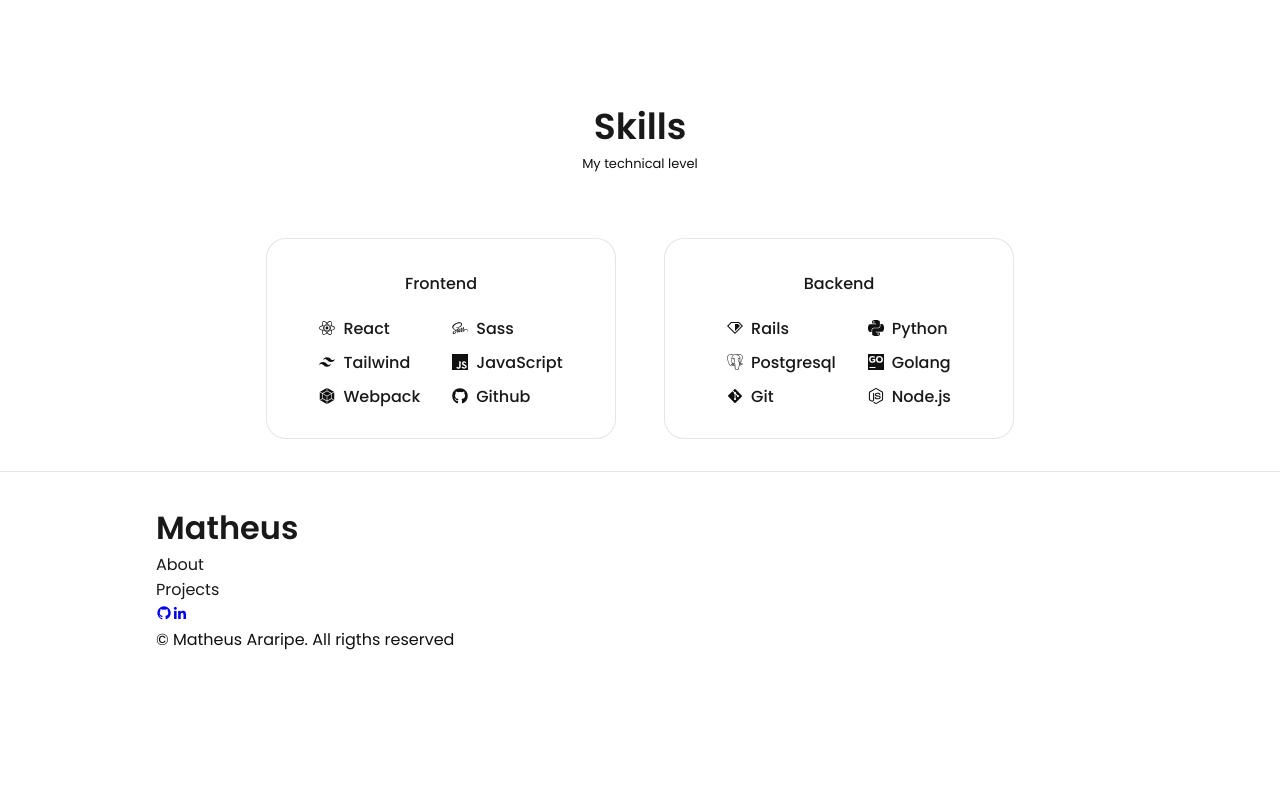
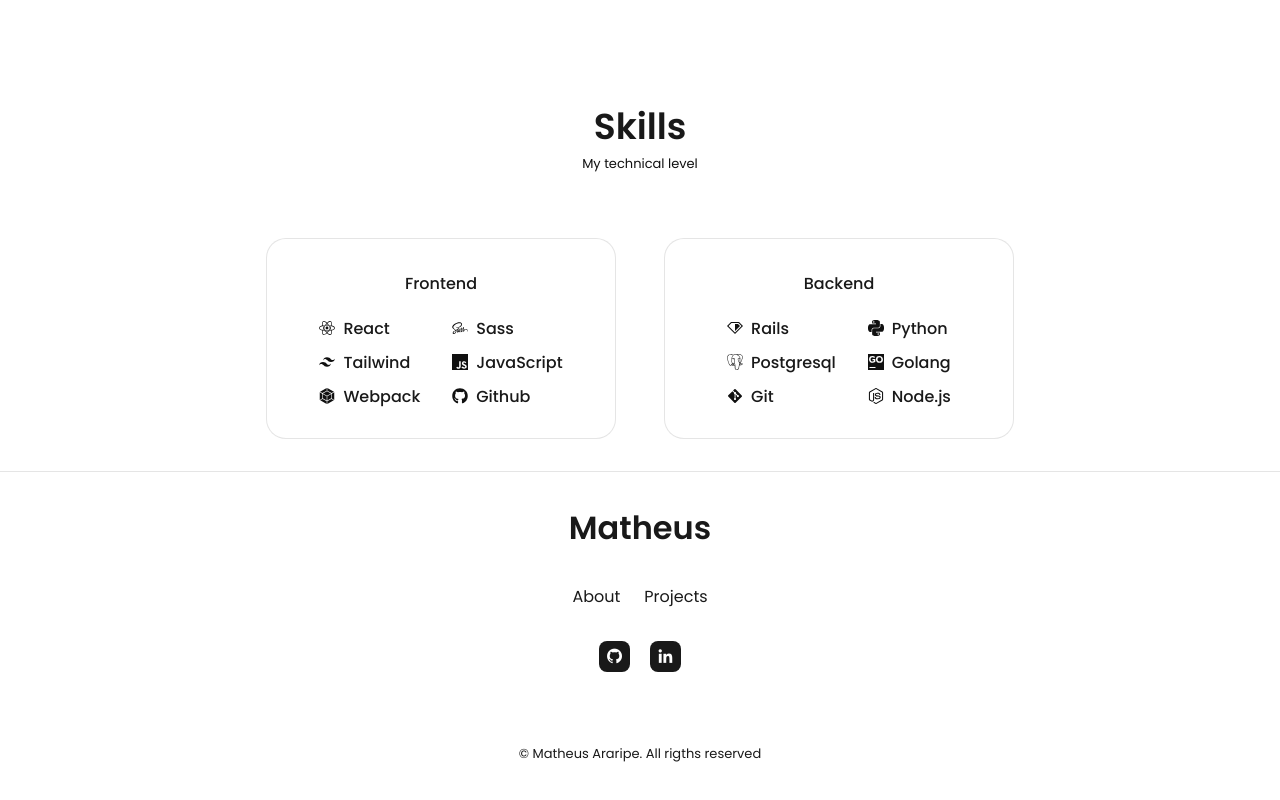
Before and after one commit to MatheusAraripe/my-web-portfolio, a React (Create React App) app: page / in a window 1280 px wide. Shown: the part 1463-2263 px from the top of the page. Before the commit the page ends 2211 px from the top, so only its background shows below. Built offline with nearby package versions, Linux system fonts and the light colour scheme.

Commit message:
fix: make the footer responsive

```diff
--- a/src/components/footer/footer.css
+++ b/src/components/footer/footer.css
@@ -12,3 +12,56 @@
 .footer__link{
   color: var(--title-color);
 }
+
+.footer__title {
+  text-align: center;
+  margin-bottom: var(--mb-2);
+}
+
+.footer__link:hover{
+  color: var(--title-color-dark);
+}
+
+.footer__list {
+  display: flex;
+  justify-content: center;
+  column-gap: 1.5rem;
+  margin-bottom: var(--mb-2);
+}
+
+.footer__social {
+  display: flex;
+  justify-content: center;
+  column-gap: 1.25rem;
+}
+
+
+.footer__social-link {
+  background-color: var(--title-color);
+  color: var(--container-color);
+  font-size: 1.125rem;
+  padding: 0.4rem;
+  border-radius: 0.5rem;
+  display: inline-flex;
+}
+
+.footer__social-link:hover{
+  background-color: var(--title-color-dark);
+}
+
+.footer__copy {
+  display: block;
+  margin-top: 4.5rem;
+  color: var(--title-color);
+  text-align: center;
+  font-size: var(--smaller-font-size);
+}
+
+
+@media screen and (max-width: 992px){
+  .footer__social-link{
+    padding: 0.25rem;
+    border-radius: 0.25rem;
+    font-size: 1rem;
+  }
+}
```
